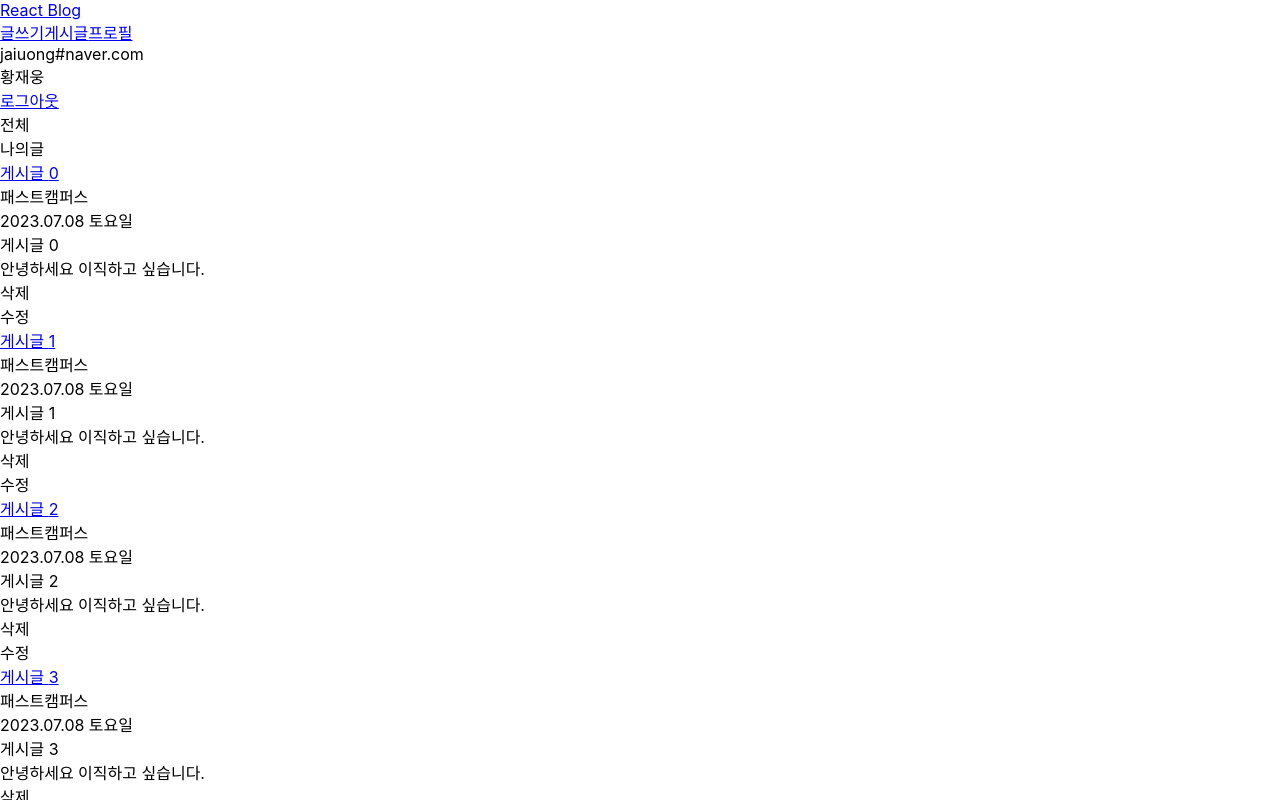
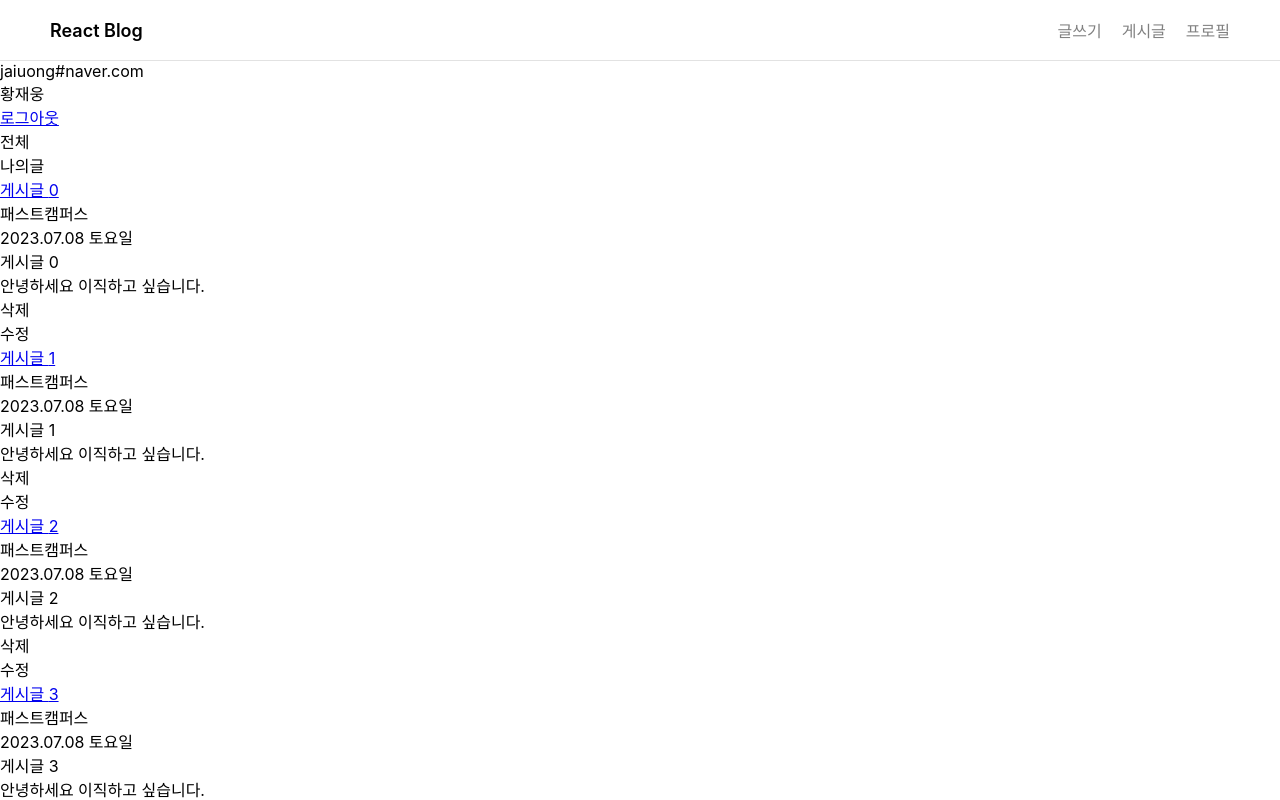
Before and after one commit to hjwcoding/naManBlog, a React (Create React App) app: page / in a window 1280 px wide. Shown: the top 800 px of the page. Built offline with nearby package versions, Linux system fonts and the light colour scheme.

Commit message:
FIX : header css 적용

```diff
--- a/src/index.css
+++ b/src/index.css
@@ -11,3 +11,33 @@
   font-family: source-code-pro, Menlo, Monaco, Consolas, 'Courier New',
     monospace;
 }
+
+/* header */
+
+header {
+  display: flex;
+  justify-content: space-between;
+  /* flex-direction: row-reverse; */
+  border-bottom: 1px solid #e2e2e2;
+  /* 위 아래 10px 여백 좌우 40px 여백 */
+  padding: 10px 40px;
+  min-height: 40px;
+  align-items: center;
+}
+
+header .header__logo {
+  color: black;
+  font-weight: 600;
+  font-size: 18px;
+}
+
+header a {
+  margin: 0px 10px;
+  text-decoration: none;
+  color: gray;
+}
+
+header a:focus,
+header a:hover {
+  color: black;
+}
```
